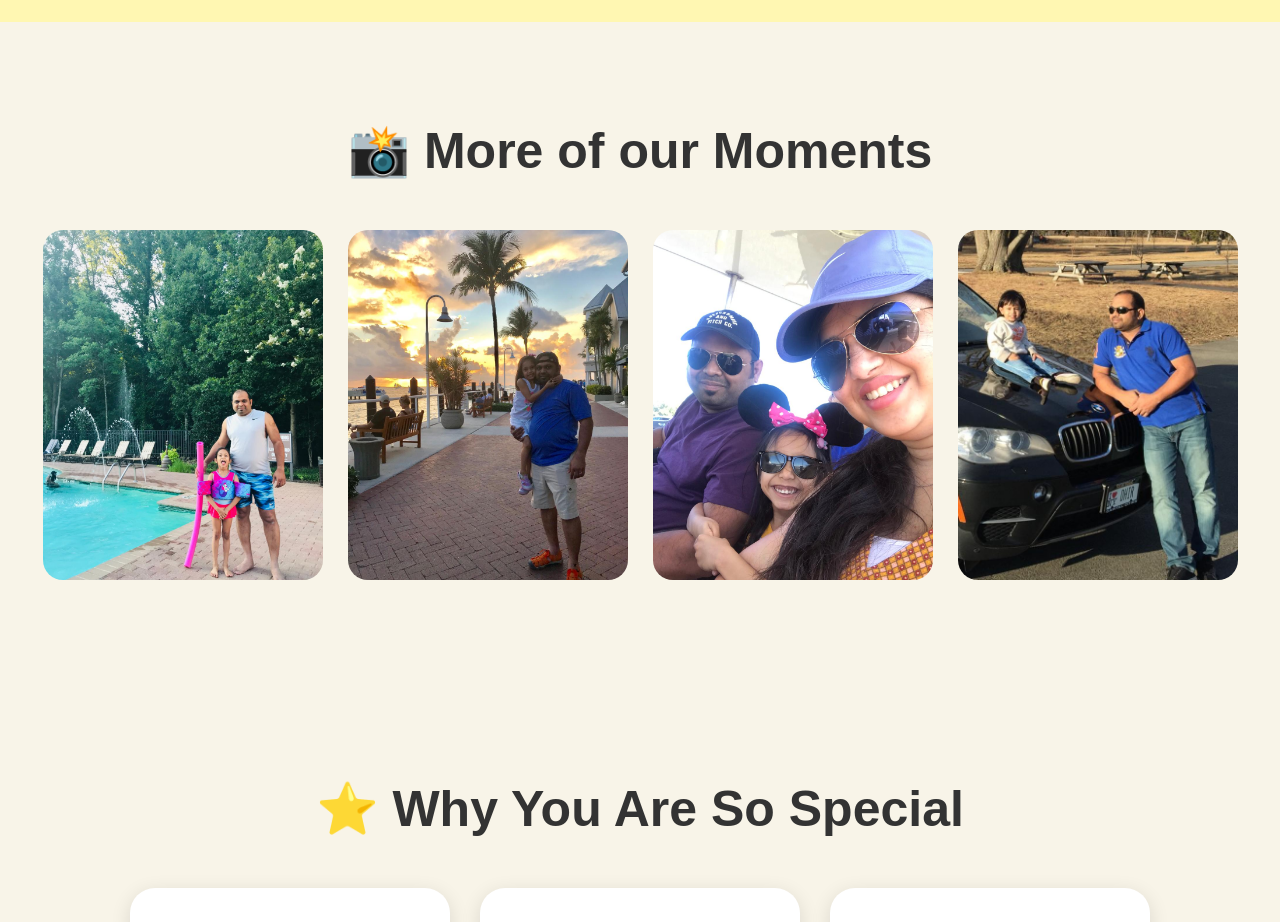
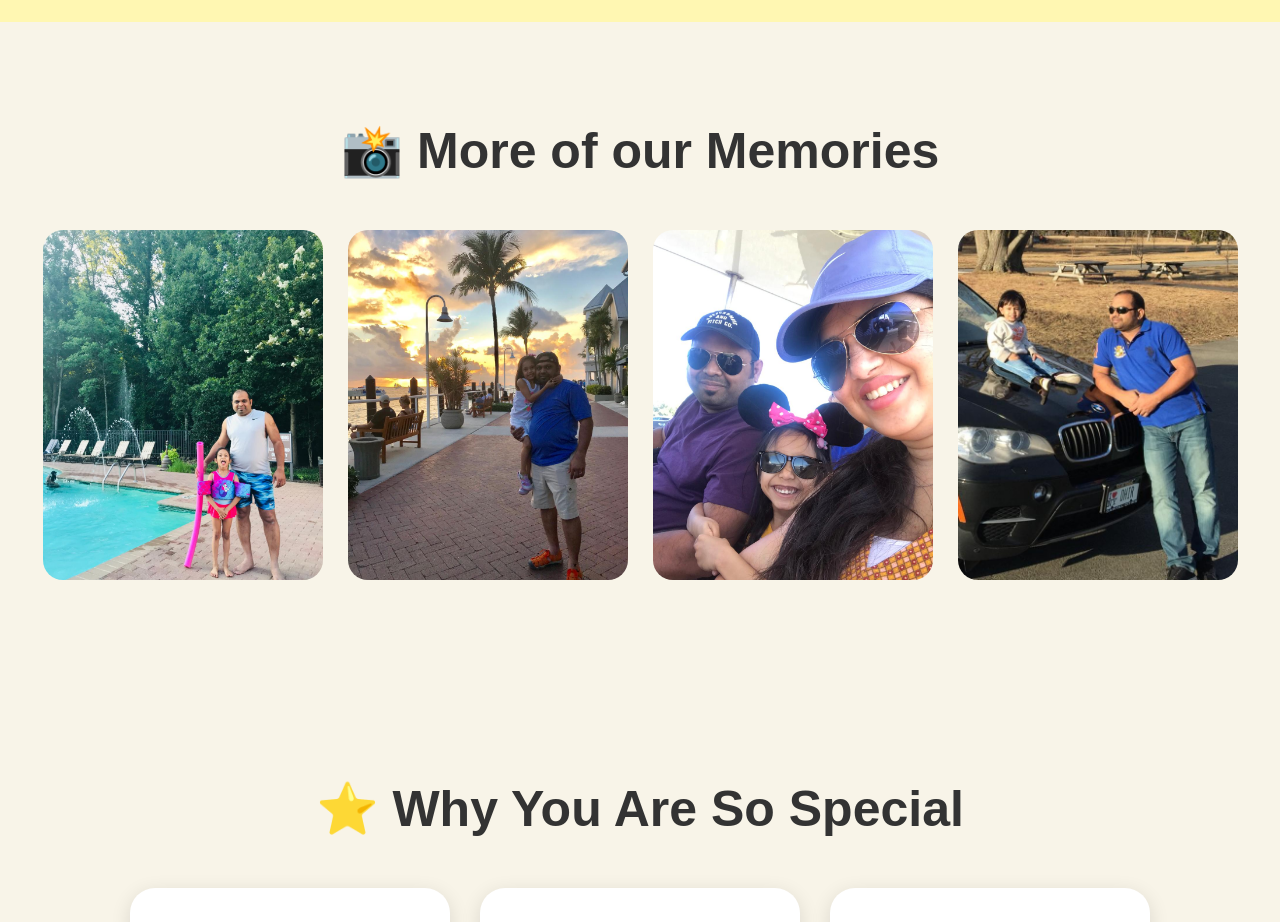
Before and after one commit to AadyashaZ/Fathers-Day-2026, a plain HTML site: page index.html in a window 1280 px wide. Shown: the part 4880-5802 px from the top of the page. Drawn offline with Linux system fonts and the light colour scheme.

Commit message:
Update index.html

```diff
--- a/index.html
+++ b/index.html
@@ -138,7 +138,7 @@
     </section>
 
     <section class="gallery">
-        <h2>📸 More of our Moments</h2>
+        <h2>📸 More of our Memories</h2>
 
         <div class="gallery-container">
             <img src="Dad5.jpeg">
```
